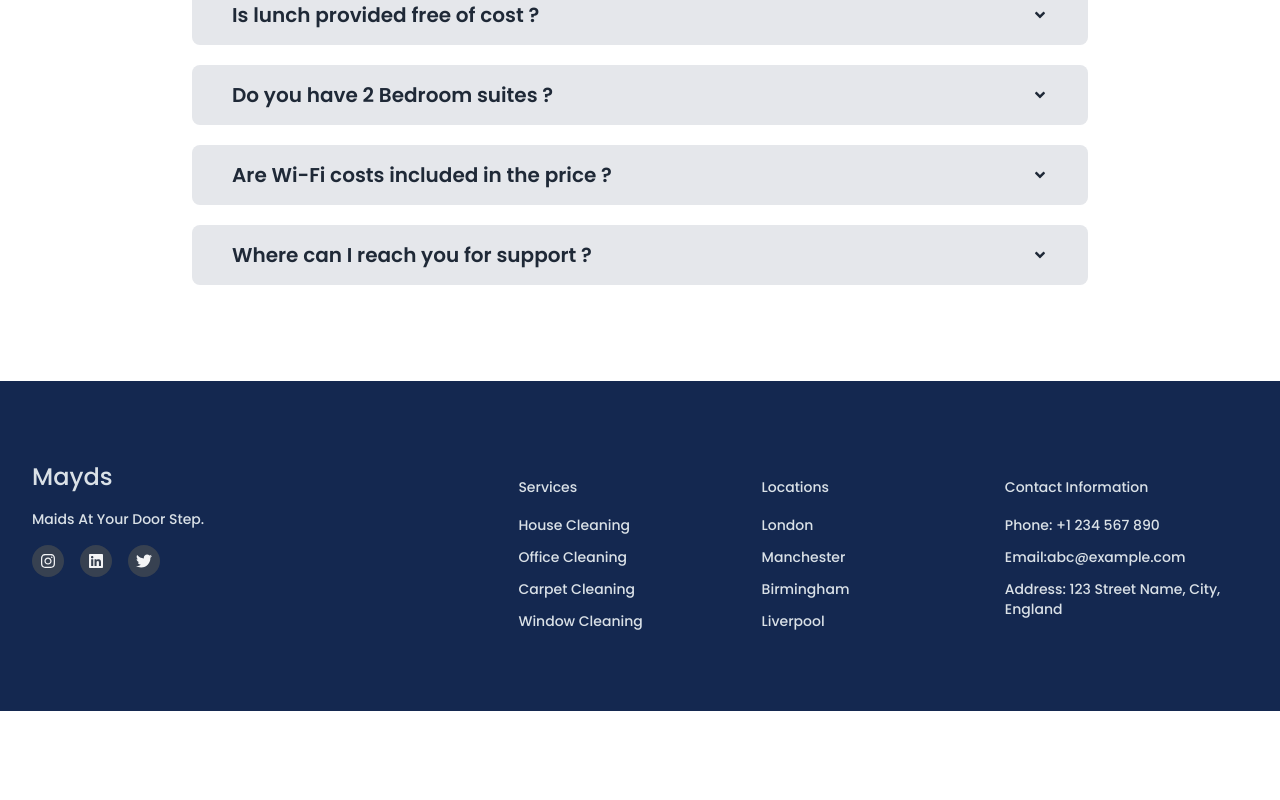
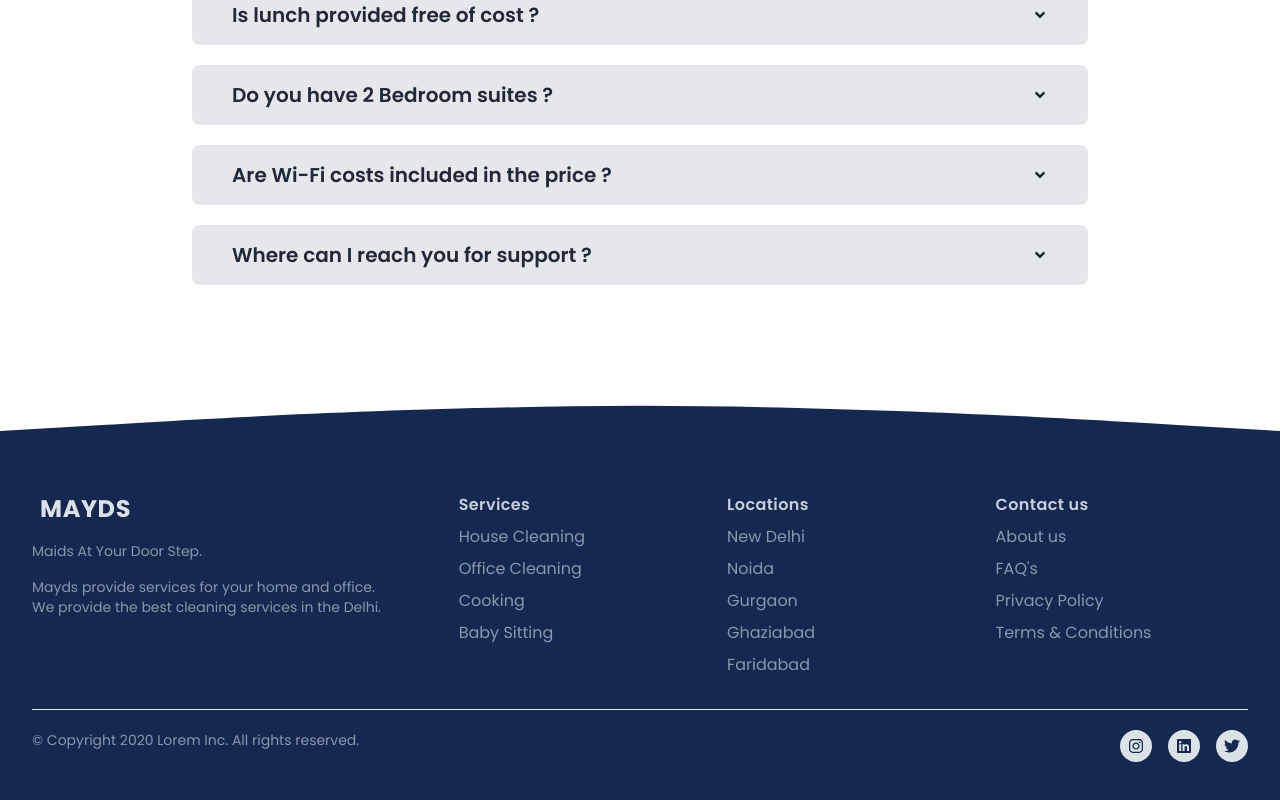
Before and after one commit to IshThumber/Mayds, a React (Create React App) app: page / in a window 1280 px wide. Shown: the part 3271-4071 px from the top of the page. Before the commit the page ends 3982 px from the top, so only its background shows below. Built offline with nearby package versions, Linux system fonts and the light colour scheme.

Commit message:
footer section done

```diff
--- a/src/Pages/Footer.js
+++ b/src/Pages/Footer.js
@@ -1,105 +1,236 @@
 import React from "react";
 import { FaInstagram, FaTwitter, FaLinkedin } from "react-icons/fa";
+// const Footer = () => {
+//   return (
+//     <>
+//       <div className="relative bg-ninth -mb-8 px-8 text-fourth">
+//         <div className="max-w-screen-xl mx-auto py-16 lg:py-20 flex flex-wrap justify-between">
+//           <div className="text-center md:text-left w-full md:w-2/5 mb-10 md:mb-0">
+//             <div className="flex items-center justify-center md:justify-start">
+//               <h5 className="text-2xl font-medium text-primary-500">Mayds</h5>
+//             </div>
+//             <p className="mt-4 max-w-xs font-medium text-sm mx-auto md:mx-0 md:mr-4">Maids At Your Door Step.</p>
+//             <div className="mt-4">
+//               <a
+//                 href
+//                 className="cursor-pointer inline-block p-2 rounded-full bg-gray-700 text-gray-100 hover:bg-gray-900 transition duration-300 mr-4"
+//               >
+//                 <FaInstagram />
+//               </a>
+//               <a
+//                 href
+//                 className="cursor-pointer inline-block p-2 rounded-full bg-gray-700 text-gray-100 hover:bg-gray-900 transition duration-300 mr-4"
+//               >
+//                 <FaLinkedin />
+//               </a>
+//               <a
+//                 href
+//                 className="cursor-pointer inline-block p-2 rounded-full bg-gray-700 text-gray-100 hover:bg-gray-900 transition duration-300 mr-4"
+//               >
+//                 <FaTwitter />
+//               </a>
+//             </div>
+//           </div>
+//           <div className="md:w-1/5">
+//             <ul className="mt-4 text-sm font-medium">
+//               <li className="mt-3">
+//                 <h5 className="border-b-2 border-transparent hocus:text-primary-500 hocus:border-primary-500 pb-1 transition duration-300 ">
+//                   Services
+//                 </h5>
+//               </li>
+//               <li className="mt-3">
+//                 <p>House Cleaning</p>
+//               </li>
+//               <li className="mt-3">
+//                 <p>Office Cleaning</p>
+//               </li>
+//               <li className="mt-3">
+//                 <p>Carpet Cleaning</p>
+//               </li>
+//               <li className="mt-3">
+//                 <p>Window Cleaning</p>
+//               </li>
+//             </ul>
+//           </div>
+//           <div className="md:w-1/5">
+//             <ul className="mt-4 text-sm font-medium">
+//               <li className="mt-3">
+//                 <h5 className="border-b-2 border-transparent hocus:text-primary-500 hocus:border-primary-500 pb-1 transition duration-300">
+//                   Locations
+//                 </h5>
+//               </li>
+//               <li className="mt-3">
+//                 <p>London</p>
+//               </li>
+//               <li className="mt-3">
+//                 <p>Manchester</p>
+//               </li>
+//               <li className="mt-3">
+//                 <p>Birmingham</p>
+//               </li>
+//               <li className="mt-3">
+//                 <p>Liverpool</p>
+//               </li>
+//             </ul>
+//           </div>
+//           <div className="md:w-1/5">
+//             <ul className="mt-4 text-sm font-medium">
+//               <li className="mt-3">
+//                 <h5 className="border-b-2 border-transparent hocus:text-primary-500 hocus:border-primary-500 pb-1 transition duration-300">
+//                   Contact Information
+//                 </h5>
+//               </li>
+//               <li className="mt-3">
+//                 <p>Phone: +1 234 567 890</p>
+//               </li>
+//               <li className="mt-3">
+//                 <p>
+//                   Email:
+//                   <a href="mailto:abc@example.com" className="text-primary-500 hover:text-primary-600 transition duration-300">
+//                     abc@example.com
+//                   </a>
+//                 </p>
+//               </li>
+//               <li className="mt-3">
+//                 <p>Address: 123 Street Name, City, England</p>
+//               </li>
+//             </ul>
+//           </div>
+//         </div>
+//       </div>
+//     </>
+//   );
+// };
+
+// export default Footer;
 
 const Footer = () => {
   return (
-    <>
-      <div className="relative bg-ninth -mb-8 px-8 text-fourth">
-        <div className="max-w-screen-xl mx-auto py-16 lg:py-20 flex flex-wrap justify-between">
-          <div className="text-center md:text-left w-full md:w-2/5 mb-10 md:mb-0">
-            <div className="flex items-center justify-center md:justify-start">
-              <h5 className="text-2xl font-medium text-primary-500">Mayds</h5>
-            </div>
-            <p className="mt-4 max-w-xs font-medium text-sm mx-auto md:mx-0 md:mr-4">Maids At Your Door Step.</p>
-            <div className="mt-4">
-              <a
-                href
-                className="cursor-pointer inline-block p-2 rounded-full bg-gray-700 text-gray-100 hover:bg-gray-900 transition duration-300 mr-4"
-              >
-                <FaInstagram />
+    <div className="relative mt-16 bg-ninth">
+      <svg className="absolute top-0 w-full h-6 -mt-5 sm:-mt-10 sm:h-16 text-ninth" preserveAspectRatio="none" viewBox="0 0 1440 54">
+        <path
+          fill="currentColor"
+          d="M0 22L120 16.7C240 11 480 1.00001 720 0.700012C960 1.00001 1200 11 1320 16.7L1440 22V54H1320C1200 54 960 54 720 54C480 54 240 54 120 54H0V22Z"
+        />
+      </svg>
+      <div className="px-4 pt-12 mx-auto sm:max-w-xl md:max-w-full lg:max-w-screen-xl md:px-24 lg:px-8">
+        <div className="grid gap-16 row-gap-10 mb-8 lg:grid-cols-6">
+          <div className="md:max-w-md lg:col-span-2">
+            <a href="/" aria-label="Go home" title="Mayds" className="inline-flex items-center">
+              <span className="ml-2 text-2xl font-bold tracking-wide text-fourth uppercase">Mayds</span>
             </a>
-              <a
-                href
-                className="cursor-pointer inline-block p-2 rounded-full bg-gray-700 text-gray-100 hover:bg-gray-900 transition duration-300 mr-4"
-              >
-                <FaLinkedin />
-              </a>
-              <a
-                href
-                className="cursor-pointer inline-block p-2 rounded-full bg-gray-700 text-gray-100 hover:bg-gray-900 transition duration-300 mr-4"
-              >
-                <FaTwitter />
-              </a>
+            <div className="mt-4 lg:max-w-sm">
+              <p className="text-sm text-fourth text-opacity-60">Maids At Your Door Step.</p>
+              <p className="mt-4 text-sm text-fourth text-opacity-60">
+                Mayds provide services for your home and office. We provide the best cleaning services in the Delhi.
+              </p>
             </div>
           </div>
-          <div className="md:w-1/5">
-            <ul className="mt-4 text-sm font-medium">
-              <li className="mt-3">
-                <h5 className="border-b-2 border-transparent hocus:text-primary-500 hocus:border-primary-500 pb-1 transition duration-300 ">
-                  Services
-                </h5>
+          <div className="grid grid-cols-2 gap-4 row-gap-8 lg:col-span-4 md:grid-cols-3 text-fourth text-opacity-60">
+            <div>
+              <p className="font-semibold tracking-wide text-teal-accent-400 text-fourth text-opacity-90">Services</p>
+              <ul className="mt-2 space-y-2">
+                <li>
+                  <a href="/" className="transition-colors duration-300 text-deep-purple-50 hover:text-teal-accent-400">
+                    House Cleaning
+                  </a>
                 </li>
-              <li className="mt-3">
-                <p>House Cleaning</p>
+                <li>
+                  <a href="/" className="transition-colors duration-300 text-deep-purple-50 hover:text-teal-accent-400">
+                    Office Cleaning
+                  </a>
                 </li>
-              <li className="mt-3">
-                <p>Office Cleaning</p>
+                <li>
+                  <a href="/" className="transition-colors duration-300 text-deep-purple-50 hover:text-teal-accent-400">
+                    Cooking
+                  </a>
                 </li>
-              <li className="mt-3">
-                <p>Carpet Cleaning</p>
-              </li>
-              <li className="mt-3">
-                <p>Window Cleaning</p>
+                <li>
+                  <a href="/" className="transition-colors duration-300 text-deep-purple-50 hover:text-teal-accent-400">
+                    Baby Sitting
+                  </a>
                 </li>
               </ul>
             </div>
-          <div className="md:w-1/5">
-            <ul className="mt-4 text-sm font-medium">
-              <li className="mt-3">
-                <h5 className="border-b-2 border-transparent hocus:text-primary-500 hocus:border-primary-500 pb-1 transition duration-300">
-                  Locations
-                </h5>
+            <div>
+              <p className="font-semibold tracking-wide text-teal-accent-400 text-fourth text-opacity-90">Locations</p>
+              <ul className="mt-2 space-y-2">
+                <li>
+                  <a href="/" className="transition-colors duration-300 text-deep-purple-50 hover:text-teal-accent-400">
+                    New Delhi
+                  </a>
                 </li>
-              <li className="mt-3">
-                <p>London</p>
+                <li>
+                  <a href="/" className="transition-colors duration-300 text-deep-purple-50 hover:text-teal-accent-400">
+                    Noida
+                  </a>
                 </li>
-              <li className="mt-3">
-                <p>Manchester</p>
+                <li>
+                  <a href="/" className="transition-colors duration-300 text-deep-purple-50 hover:text-teal-accent-400">
+                    Gurgaon
+                  </a>
                 </li>
-              <li className="mt-3">
-                <p>Birmingham</p>
+                <li>
+                  <a href="/" className="transition-colors duration-300 text-deep-purple-50 hover:text-teal-accent-400">
+                    Ghaziabad
+                  </a>
                 </li>
-              <li className="mt-3">
-                <p>Liverpool</p>
+                <li>
+                  <a href="/" className="transition-colors duration-300 text-deep-purple-50 hover:text-teal-accent-400">
+                    Faridabad
+                  </a>
                 </li>
               </ul>
             </div>
-          <div className="md:w-1/5">
-            <ul className="mt-4 text-sm font-medium">
-              <li className="mt-3">
-                <h5 className="border-b-2 border-transparent hocus:text-primary-500 hocus:border-primary-500 pb-1 transition duration-300">
-                  Contact Information
-                </h5>
+            <div>
+              <p className="font-semibold tracking-wide text-teal-accent-400 text-fourth text-opacity-90">Contact us</p>
+              <ul className="mt-2 space-y-2">
+                <li>
+                  <a href="/" className="transition-colors duration-300 text-deep-purple-50 hover:text-teal-accent-400">
+                    About us
+                  </a>
                 </li>
-              <li className="mt-3">
-                <p>Phone: +1 234 567 890</p>
+                <li>
+                  <a href="/" className="transition-colors duration-300 text-deep-purple-50 hover:text-teal-accent-400">
+                    FAQ's
+                  </a>
                 </li>
-              <li className="mt-3">
-                <p>
-                  Email:
-                  <a href="mailto:abc@example.com" className="text-primary-500 hover:text-primary-600 transition duration-300">
-                    abc@example.com
+                <li>
+                  <a href="/" className="transition-colors duration-300 text-deep-purple-50 hover:text-teal-accent-400">
+                    Privacy Policy
                   </a>
-                </p>
                 </li>
-              <li className="mt-3">
-                <p>Address: 123 Street Name, City, England</p>
+                <li>
+                  <a href="/" className="transition-colors duration-300 text-deep-purple-50 hover:text-teal-accent-400">
+                    Terms & Conditions
+                  </a>
                 </li>
               </ul>
             </div>
           </div>
         </div>
-    </>
+        <div className="flex flex-col justify-between pt-5 pb-10 border-t border-deep-purple-accent-200 sm:flex-row">
+          <p className="text-sm text-fourth text-opacity-60">© Copyright 2020 Lorem Inc. All rights reserved.</p>
+          <div className="flex items-center mt-4 space-x-4 sm:mt-0">
+            <a href="/" className="transition-colors duration-300 text-deep-purple-100 hover:text-teal-accent-400">
+              <div className="relative p-2 bg-fourth rounded-full h-fit w-fit">
+                <FaInstagram color="#142850" />
+              </div>
+            </a>
+            <a href="/" className="transition-colors duration-300 text-deep-purple-100 hover:text-teal-accent-400">
+              <div className="relative p-2 bg-fourth rounded-full h-fit w-fit">
+                <FaLinkedin color="#142850" />
+              </div>
+            </a>
+            <a href="/" className="transition-colors duration-300 text-deep-purple-100 hover:text-teal-accent-400">
+              <div className="relative p-2 bg-fourth rounded-full h-fit w-fit">
+                <FaTwitter color="#142850" />
+              </div>
+            </a>
+          </div>
+        </div>
+      </div>
+    </div>
   );
 };
 
```
Lines whose indentation alone changed are shown as unchanged.
